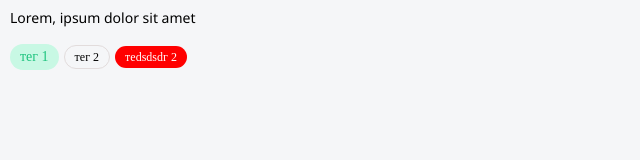
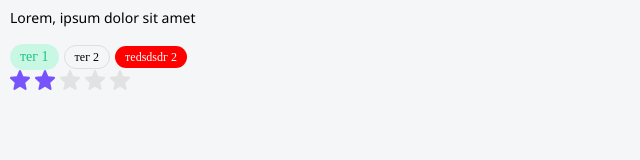
Before and after one commit to M4nsur/Next_Project_Rating, a Next.js app: page / in a window 1280 px wide. Shown: the part 133-293 px from the top of the page, without its empty margins (0-640 px from the left). Built offline with nearby package versions, Linux system fonts and the light colour scheme.

Commit message:
дополнил компонент Rating

```diff
--- a/components/Rating/Rating.module.css
+++ b/components/Rating/Rating.module.css
@@ -0,0 +1,7 @@
+.star {
+  margin-right: 5px;
+}
+
+.starFilled {
+  fill: var(--main);
+}
--- a/components/Rating/Rating.props.ts
+++ b/components/Rating/Rating.props.ts
@@ -1,7 +1,7 @@
 import {DetailedHTMLProps, HTMLAttributes } from 'react';
 
 
-export interface iRating extends DetailedHTMLProps<HTMLAttributes<HTMLDivElement>, HTMLDivElement>{
+export interface RatingProps extends DetailedHTMLProps<HTMLAttributes<HTMLDivElement>, HTMLDivElement>{
     rating: number
     isChange?: boolean
     setRating?: ((rating: number) => void)
--- a/components/Rating/Rating.tsx
+++ b/components/Rating/Rating.tsx
@@ -1,10 +1,43 @@
-import { iRating } from './Rating.props';
+import cn from "classnames";
+import styles from "./Rating.module.css";
+import { useState, useEffect } from 'react';
+import { RatingProps } from './Rating.props';
+import Star from "./Star.svg";
 
-const Rating = ({isChange = false, rating, setRating, ...props}: iRating) => {
+
+const Rating = ({isChange = false, rating, setRating, ...props}: RatingProps): JSX.Element => {
+    //в стейте изначально содержится массив из 5 элементов, который мы заполняем реакт.фрагментами(пустые элементы)
+    const [ratingArray, setRatingArray] = useState<JSX.Element[]>(new Array(5).fill(<></>));
+
+    //useEffect вызывает функцию createRating, когда props "rating" обновляется
+    useEffect(() => {
+        createRating(rating);
+    }, [rating]);
+
+
+    const createRating = (currentRating: number) => {
+        //мапим массив ratingArray, где возвращаем компоненты Star с условием: присваем класс "starFilled" элементам пока index меньше,
+        //чем rating (это пропс, который определяется сколько звездочек поставили)
+        const updateRating = ratingArray.map((elem: JSX.Element, i: number) => {
+            return (
+                <Star
+                className={cn(styles.star, {
+                    [styles.starFilled]: i < currentRating,
+                })}
+                />
+            );
+        });
+
+        //обновляем массив(ratingArray) на новый массив(updateRating)
+        setRatingArray(updateRating);
+    };
+
     return (
-        <>
-        {}
-        </>
+        <div {...props}>
+            {
+                ratingArray.map((elem, i) => (<span key={i}>{elem}</span>))
+            }
+        </div>
 
     );
 };
```
Also changed, not shown: components/Paragraph/Paragraph.tsx (line endings or trailing spaces), components/Rating/Star.svg.
